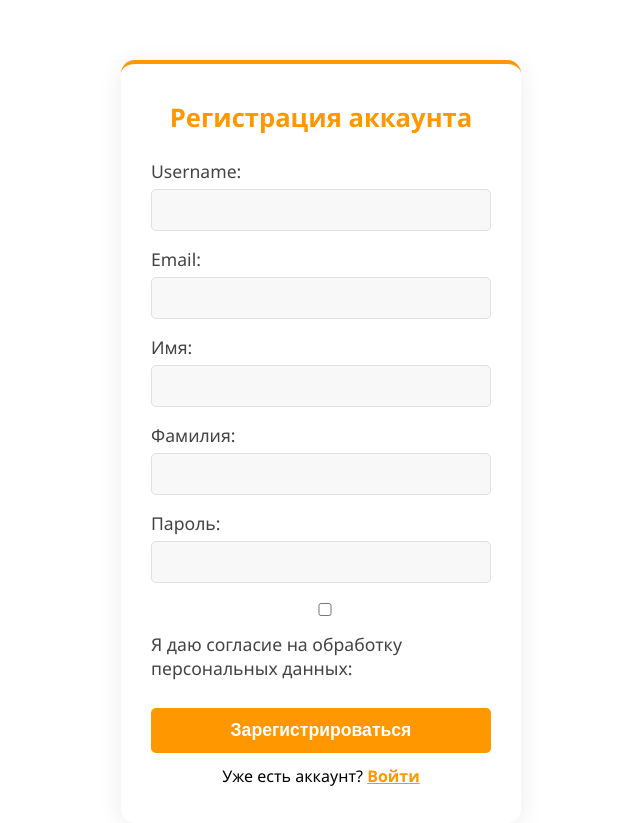
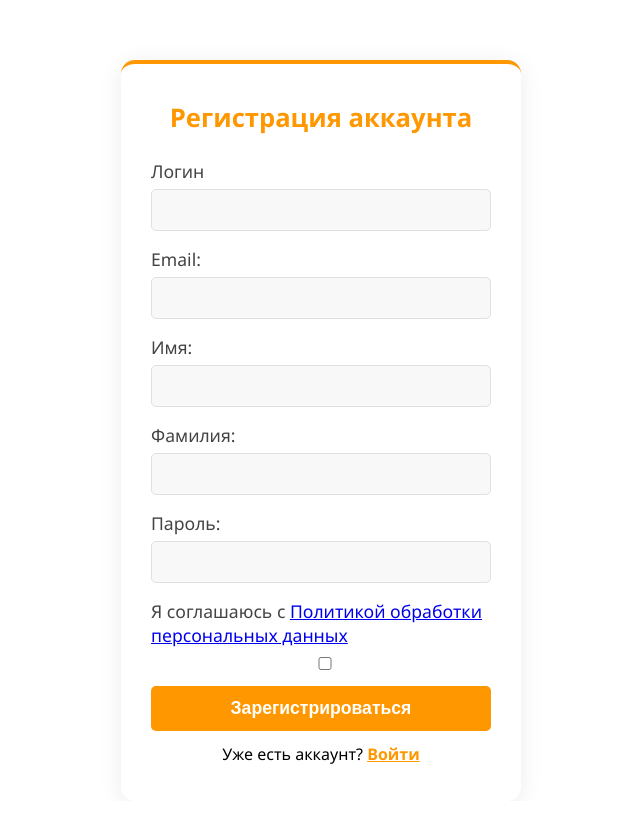
Before and after one commit to maxonia/glowing-goggles, a Django app: page /register/ in a window 1280 px wide. Shown: the part 83-906 px from the top of the page, without its empty margins (319-959 px from the left). After the commit the page ends 847 px from the top, so only its background shows below. Run offline with Django 5.2, Linux system fonts and the light colour scheme; some libraries are stand-ins or nearby versions.

Commit message:
изменение в register.html

```diff
--- a/api/portal/templates/assistant_app/register.html
+++ b/api/portal/templates/assistant_app/register.html
@@ -176,14 +176,22 @@ label[for="consent"] {
 </div>
 <div class="register-form-container">
     <div class="register-title">Регистрация аккаунта</div>
-<form method="post" class="register-form">
+ <form method="post" class="register-form">
     {% csrf_token %}
-    {{ form.username.label_tag }}{{ form.username }}<br>
+
+    <label for="{{ form.username.id_for_label }}">Логин</label>{{ form.username }}<br>
     {{ form.email.label_tag }}{{ form.email }}<br>
     {{ form.first_name.label_tag }}{{ form.first_name }}<br>
     {{ form.last_name.label_tag }}{{ form.last_name }}<br>
     {{ form.password.label_tag }}{{ form.password }}<br>
-    {{ form.consent }} {{ form.consent.label_tag }}<br>
+
+    <!-- Новый блок согласия -->
+    <label for="{{ form.consent.id_for_label }}">
+        Я соглашаюсь с
+        <a href="https://www.yourcompany.ru/policy" target="_blank">Политикой обработки персональных данных</a>
+    </label>
+    {{ form.consent }}<br>
+
     {% if form.errors %}
       <ul>
          {% for field in form %}
```
